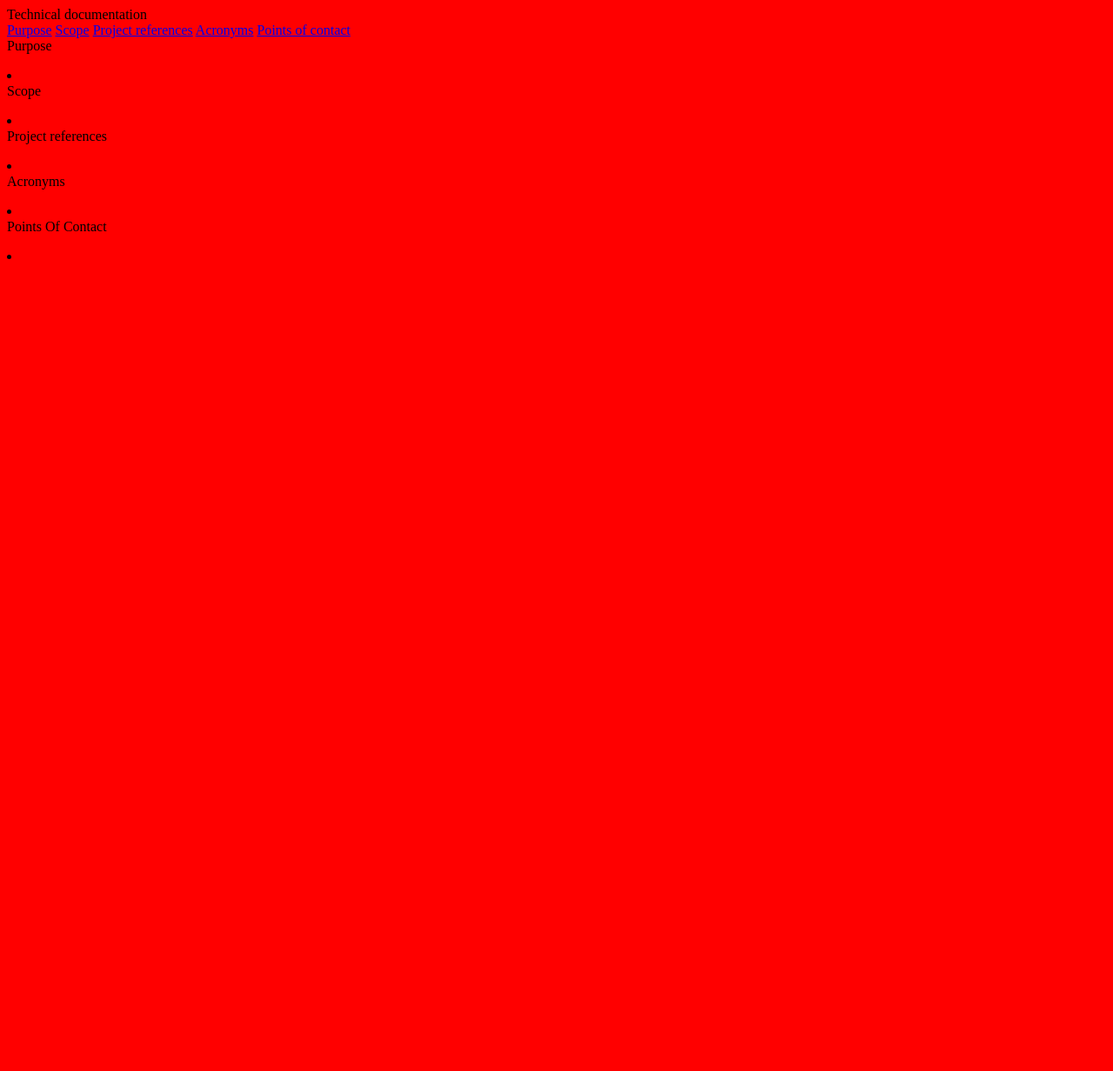
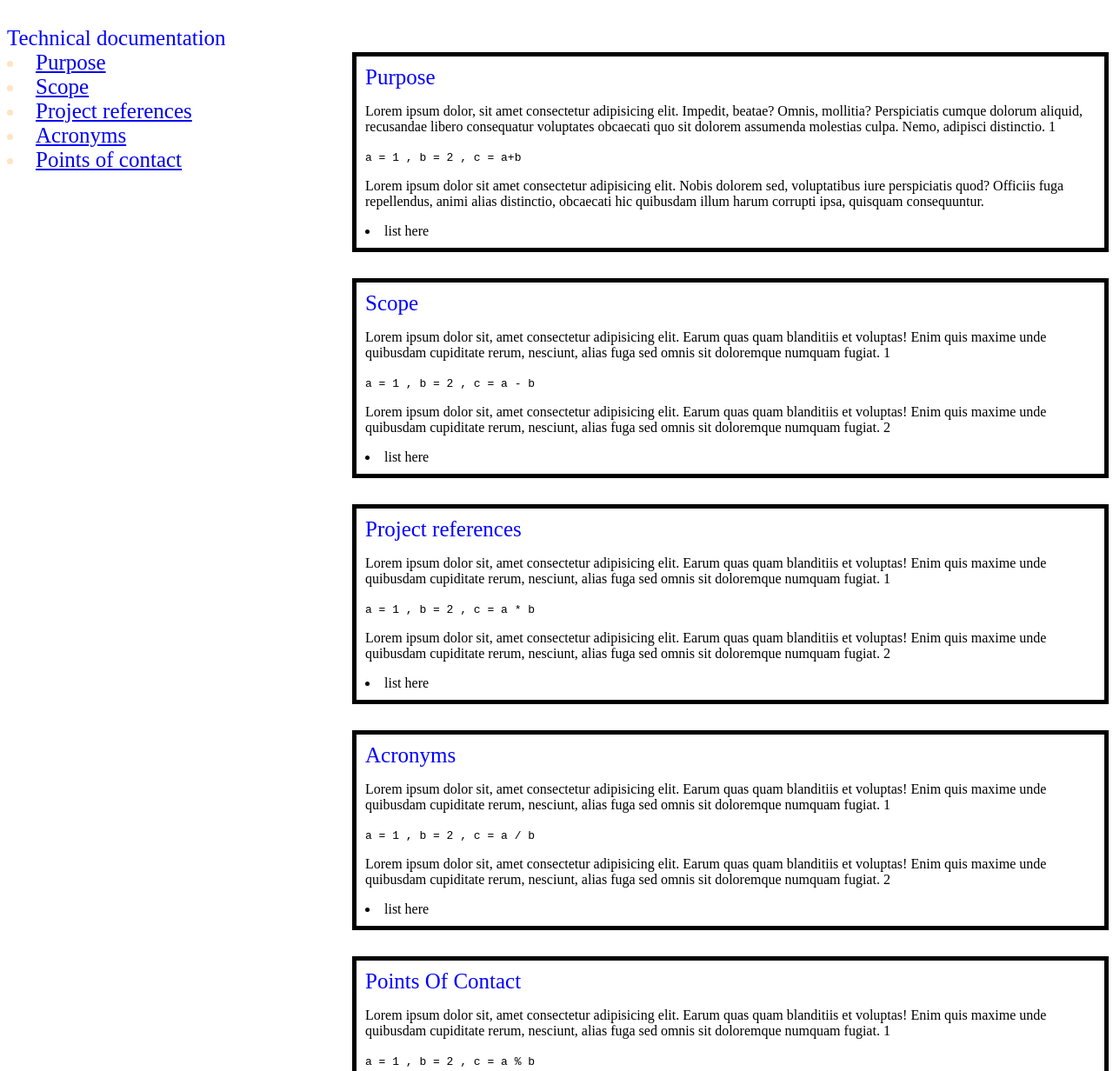
Before and after one commit to ankitt26/Microverse-project-1, a plain HTML site: page index.html in a window 1280 px wide. Shown: the top 1232 px of the page at 87% size. Before the commit the page ends 800 px from the top, so only its background shows below. Drawn offline with Linux system fonts and the light colour scheme.

Commit message:
added few more css
added few more css

```diff
--- a/css/style.css
+++ b/css/style.css
@@ -1,8 +1,33 @@
-body {
-  background-color: red;
+#navbar {
+  color: bisque;
+  font-size: 25px;
 }
-@media only screen and (max-width: 800px) {
-  body {
-    background-color: yellow;
+@media only screen and (min-width: 800px) {
+  #navbar {
+    display: block;
+    width: 300px;
   }
 }
+
+#main-doc {
+  margin-top: 30px;
+}
+#navbar {
+  position: fixed;
+}
+
+.container {
+  position: absolute;
+  left: 400px;
+}
+
+header {
+  color: blue;
+  font-size: 25px;
+}
+
+.main-section {
+  margin: 30px 5px;
+  padding: 10px 10px;
+  border: 5px solid black;
+}
--- a/index.html
+++ b/index.html
@@ -8,57 +8,60 @@
   </head>
 
   <body>
-    <link rel="stylesheet" href="styles.css" />
+    <script src="https://cdn.freecodecamp.org/testable-projects-fcc/v1/bundle.js"></script>
+
     <main id="main-doc">
       <nav id="navbar">
         <header>Technical documentation</header>
 
-        <a href="#Purpose" class="nav-link">Purpose</a>
-        <a href="#Scope" class="nav-link">Scope</a>
-        <a href="#Project_references" class="nav-link">Project references</a>
-        <a href="#Acronyms" class="nav-link">Acronyms</a>
-        <a href="#Points_of_contact" class="nav-link">Points of contact</a>
+        <li><a href="#Purpose" class="nav-link">Purpose</a></li>
+        <li><a href="#Scope" class="nav-link">Scope</a></li>
+       <li> <a href="#Project_references" class="nav-link">Project references</a></li>
+       <li> <a href="#Acronyms" class="nav-link">Acronyms</a></li>
+       <li> <a href="#Points_of_contact" class="nav-link">Points of contact</a></li>
       </nav>
 
+      <div class="container">
       <section class="main-section" id="Purpose">
         <header>Purpose</header>
-        <p></p>
-        <code></code>
-        <p></p>
-        <li></li>
+        <p>Lorem ipsum dolor, sit amet consectetur adipisicing elit. Impedit, beatae? Omnis, mollitia? Perspiciatis cumque dolorum aliquid, recusandae libero consequatur voluptates obcaecati quo sit dolorem assumenda molestias culpa. Nemo, adipisci distinctio. 1</p>
+        <code> a = 1 , b = 2 , c = a+b</a></code>
+        <p>Lorem ipsum dolor sit amet consectetur adipisicing elit. Nobis dolorem sed, voluptatibus iure perspiciatis quod? Officiis fuga repellendus, animi alias distinctio, obcaecati hic quibusdam illum harum corrupti ipsa, quisquam consequuntur.</p>
+        <li>list here</li>
       </section>
 
       <section class="main-section" id="Scope">
         <header>Scope</header>
-        <p></p>
-        <code></code>
-        <p></p>
-        <li></li>
+        <p>Lorem ipsum dolor sit, amet consectetur adipisicing elit. Earum quas quam blanditiis et voluptas! Enim quis maxime unde quibusdam cupiditate rerum, nesciunt, alias fuga sed omnis sit doloremque numquam fugiat. 1</p>
+        <code> a = 1 , b = 2 , c = a - b</code>
+        <p>Lorem ipsum dolor sit, amet consectetur adipisicing elit. Earum quas quam blanditiis et voluptas! Enim quis maxime unde quibusdam cupiditate rerum, nesciunt, alias fuga sed omnis sit doloremque numquam fugiat. 2</p>
+        <li>list here</li>
       </section>
 
       <section class="main-section" id="Project_references">
         <header>Project references</header>
-        <p></p>
-        <code></code>
-        <p></p>
-        <li></li>
+        <p>Lorem ipsum dolor sit, amet consectetur adipisicing elit. Earum quas quam blanditiis et voluptas! Enim quis maxime unde quibusdam cupiditate rerum, nesciunt, alias fuga sed omnis sit doloremque numquam fugiat. 1</p>
+        <code>  a = 1 , b = 2 , c = a * b</code>
+        <p>Lorem ipsum dolor sit, amet consectetur adipisicing elit. Earum quas quam blanditiis et voluptas! Enim quis maxime unde quibusdam cupiditate rerum, nesciunt, alias fuga sed omnis sit doloremque numquam fugiat. 2</p>
+        <li>list here</li>
       </section>
 
       <section class="main-section" id="Acronyms">
         <header>Acronyms</header>
-        <p></p>
-        <code></code>
-        <p></p>
-        <li></li>
+        <p>Lorem ipsum dolor sit, amet consectetur adipisicing elit. Earum quas quam blanditiis et voluptas! Enim quis maxime unde quibusdam cupiditate rerum, nesciunt, alias fuga sed omnis sit doloremque numquam fugiat. 1</p>
+        <code> a = 1 , b = 2 , c = a / b</code>
+        <p>Lorem ipsum dolor sit, amet consectetur adipisicing elit. Earum quas quam blanditiis et voluptas! Enim quis maxime unde quibusdam cupiditate rerum, nesciunt, alias fuga sed omnis sit doloremque numquam fugiat. 2</p>
+        <li>list here</li>
       </section>
 
       <section class="main-section" id="Points_of_contact">
         <header>Points Of Contact</header>
-        <p></p>
-        <code></code>
-        <p></p>
-        <li></li>
+        <p>Lorem ipsum dolor sit, amet consectetur adipisicing elit. Earum quas quam blanditiis et voluptas! Enim quis maxime unde quibusdam cupiditate rerum, nesciunt, alias fuga sed omnis sit doloremque numquam fugiat. 1</p>
+        <code> a = 1 , b = 2 , c = a % b</code>
+        <p>Lorem ipsum dolor sit, amet consectetur adipisicing elit. Earum quas quam blanditiis et voluptas! Enim quis maxime unde quibusdam cupiditate rerum, nesciunt, alias fuga sed omnis sit doloremque numquam fugiat. 2</p>
+        <li>list here</li>
       </section>
+    </div>
     </main>
 
     <!--
```
